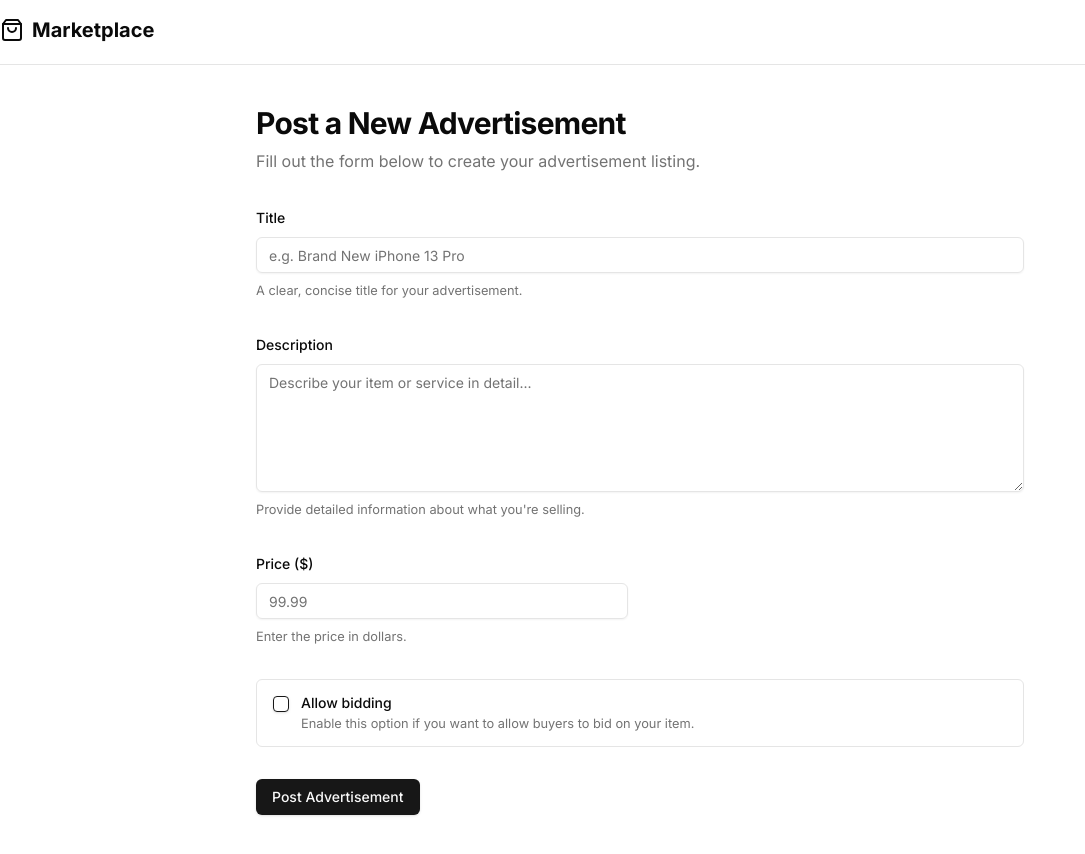
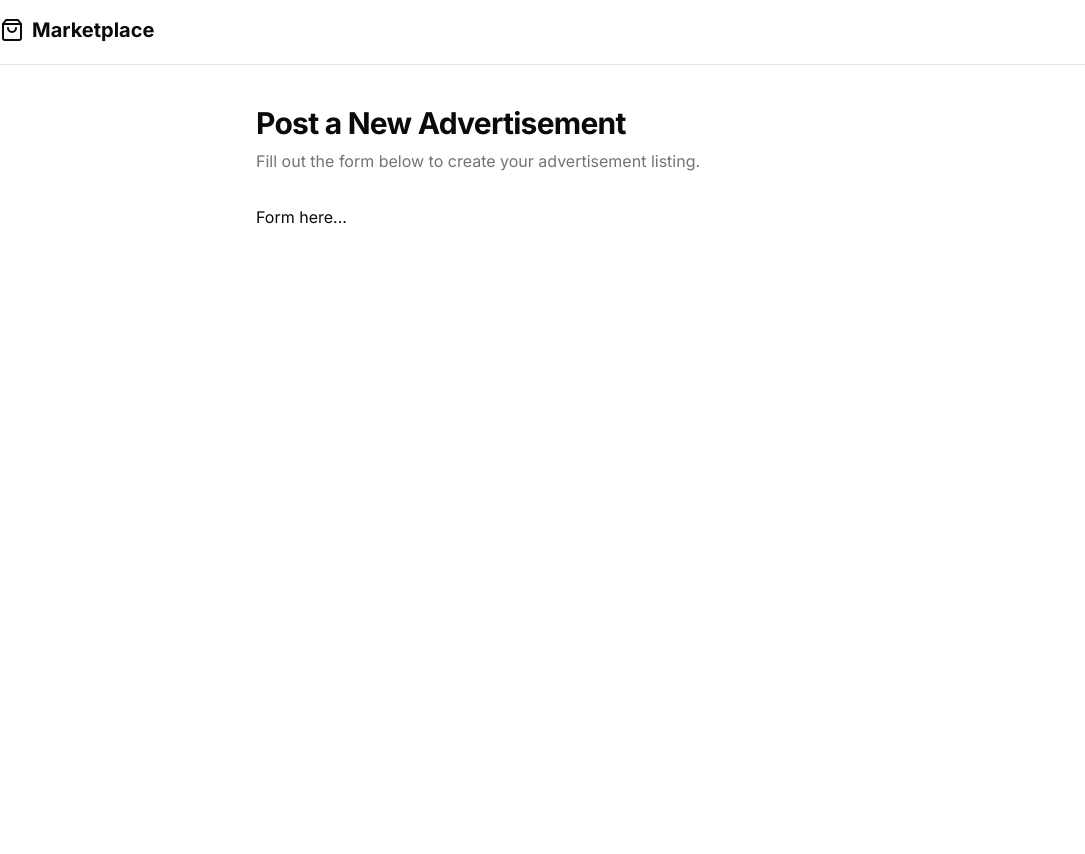
Before and after one commit to giulianovarriale/frontend-automated-tests-examples, a Next.js app: page / in a window 1280 px wide. Shown: the whole page, without its empty margins (0-1085 px from the left). After the commit the page ends 800 px from the top, so only its background shows below. Built offline with nearby package versions, Linux system fonts and the light colour scheme.

Commit message:
Revert component so it is easier to follow on branch

```diff
--- a/components/ui/new-advertisement-form/new-advertisement-form.tsx
+++ b/components/ui/new-advertisement-form/new-advertisement-form.tsx
@@ -6,56 +6,5 @@ import { Input } from "@/components/ui/input";
 import { Textarea } from "@/components/ui/textarea";
 
 export function NewAdvertisementForm() {
-  return (
-    <form className="space-y-8">
-      <div className="space-y-2">
-        <Label>Title</Label>
-        <Input placeholder="e.g. Brand New iPhone 13 Pro" />
-
-        <FieldHelper>
-          A clear, concise title for your advertisement.
-        </FieldHelper>
-      </div>
-
-      <div className="space-y-2">
-        <Label>Description</Label>
-        <Textarea
-          placeholder="Describe your item or service in detail..."
-          className="min-h-32"
-        />
-
-        <FieldHelper>
-          Provide detailed information about what you're selling.
-        </FieldHelper>
-      </div>
-
-      <div className="grid grid-cols-1 gap-6 md:grid-cols-2">
-        <div className="space-y-2">
-          <Label>Price ($)</Label>
-          <Input placeholder="99.99" />
-
-          <FieldHelper>Enter the price in dollars.</FieldHelper>
-        </div>
-      </div>
-
-      <Label className="block space-y-6 border rounded-md p-4">
-        <div className="flex space-x-3">
-          <Checkbox />
-
-          <div className="space-y-2 leading-none">
-            <div>Allow bidding</div>
-
-            <FieldHelper>
-              Enable this option if you want to allow buyers to bid on your
-              item.
-            </FieldHelper>
-          </div>
-        </div>
-      </Label>
-
-      <Button type="submit" className="w-full md:w-auto">
-        Post Advertisement
-      </Button>
-    </form>
-  );
+  return <p>Form here...</p>;
 }
```
